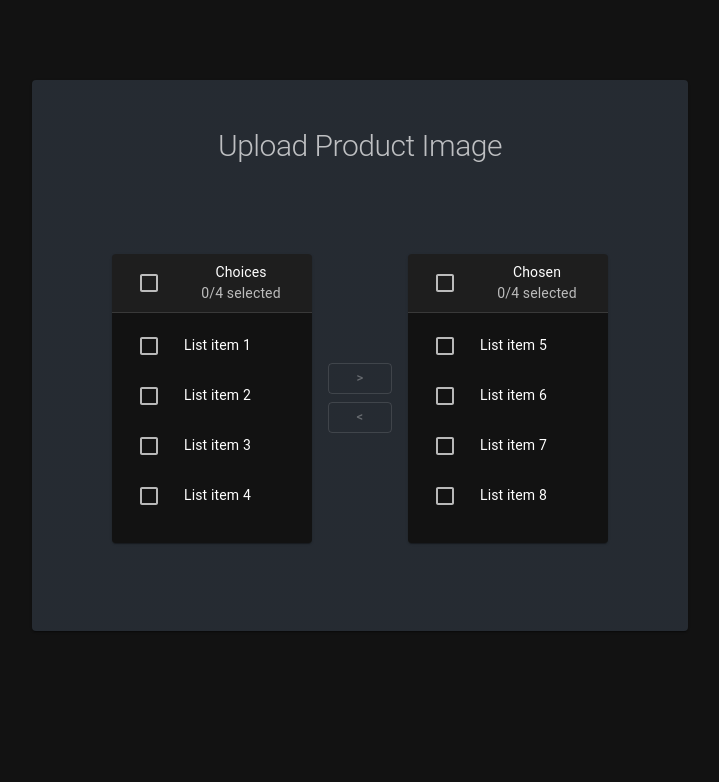
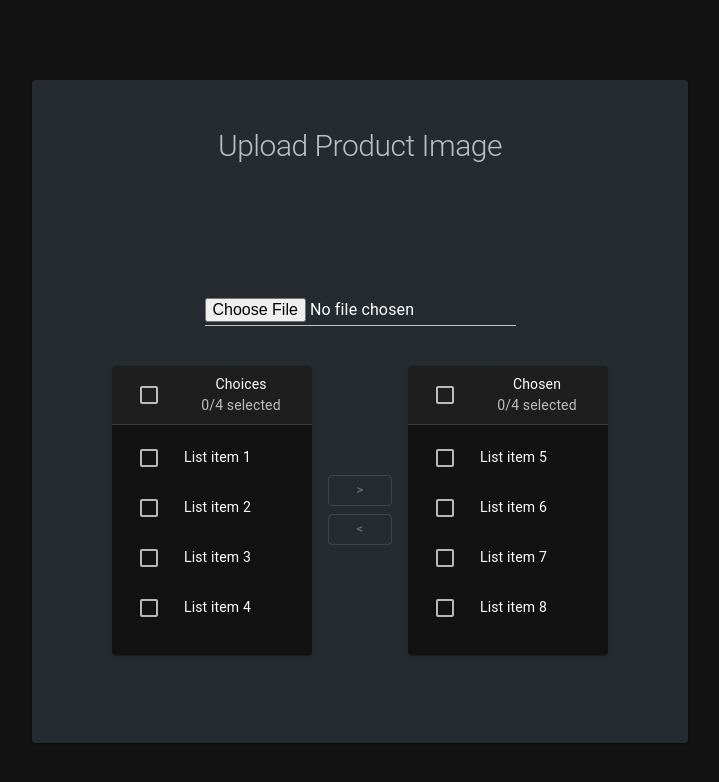
Before and after one commit to ZydrunasN/ImageAnalyzer, a React (Create React App) app in the folder frontend/: page / in a window 1280 px wide. Shown: the top 782 px of the page, without its empty margins (280-999 px from the left). Built offline with nearby package versions, Linux system fonts and the light colour scheme.

Commit message:
[Front-End] Added image uploading component and service

```diff
--- /dev/null
+++ b/frontend/src/components/ImageUploader.js
@@ -0,0 +1,25 @@
+import React, {useState} from 'react';
+import {Box, Input} from "@mui/material";
+import {UploadFilesService} from "../services/UploadFileService";
+
+export const ImageUploader = () => {
+    const [image, setImage] = useState(null);
+
+    const handleFileInput = (e) => {
+        if(e.target.files[0] !== undefined) {
+            const formData = new FormData();
+            formData.append("file",e.target.files[0]);
+            setImage(URL.createObjectURL(e.target.files[0]));
+            UploadFilesService.upload(e.target.files[0]);
+        }
+    }
+
+    return (
+        <div>
+            <div>{image && <img src={image} alt="image" width={300}/>}</div>
+            <Box sx={{pb:5}}></Box>
+            <Input type="file" accept={"image/png"} onChange={handleFileInput}/>
+            <Box sx={{pb:5}}></Box>
+        </div>
+    );
+}
--- a/frontend/src/pages/HomePage.js
+++ b/frontend/src/pages/HomePage.js
@@ -1,5 +1,6 @@
 import {Box, Grid, Paper, styled, Typography} from "@mui/material";
 import CategoriesList from "../components/CategoriesList";
+import {ImageUploader} from "../components/ImageUploader";
 
 const Item = styled(Paper)(({ theme }) => ({
     backgroundColor: theme.palette.mode === 'dark' ? '#1A2027' : '#fff',
@@ -25,6 +26,7 @@ export const HomePage = () => {
                 <Typography variant={"h1"} sx={{ fontSize: 30, justifySelf:'center', pb:10}} color="text.secondary" gutterBottom>
                     Upload Product Image
                 </Typography>
+                <ImageUploader/>
                 <CategoriesList/>
                 <Box sx={{pb:10}}></Box>
             </Item>
--- /dev/null
+++ b/frontend/src/services/UploadFileService.js
@@ -0,0 +1,15 @@
+import HTTP from "../config/api/axiosConfig";
+
+export const UploadFilesService = {
+    upload(file) {
+        let formData = new FormData();
+
+        formData.append("file", file);
+
+        HTTP.post("/upload-image", formData, {
+            headers: {
+                "Content-Type": "multipart/form-data",
+            }
+        }).then();
+    }
+}
```
